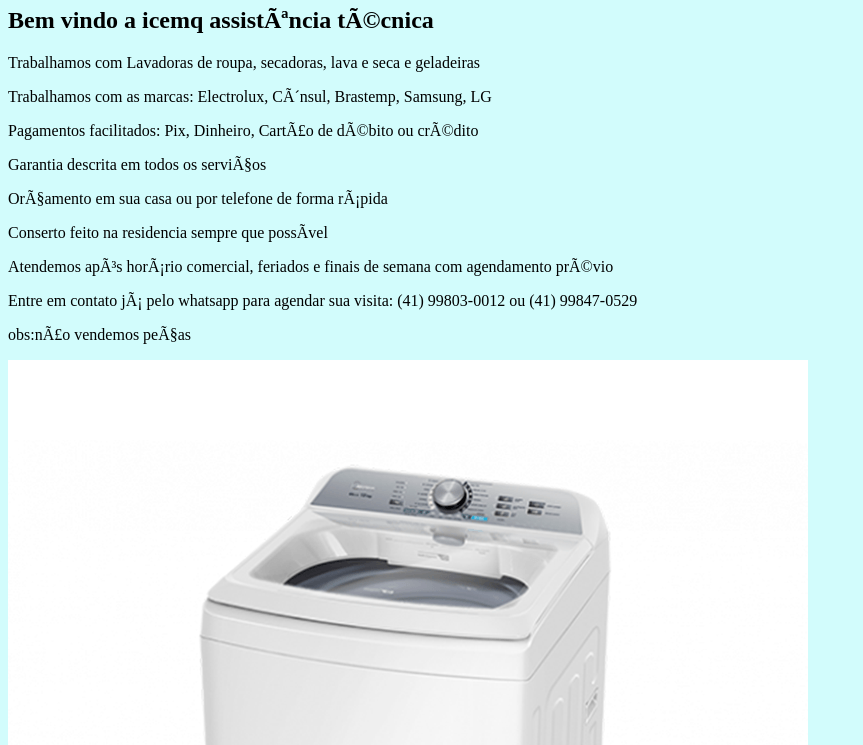
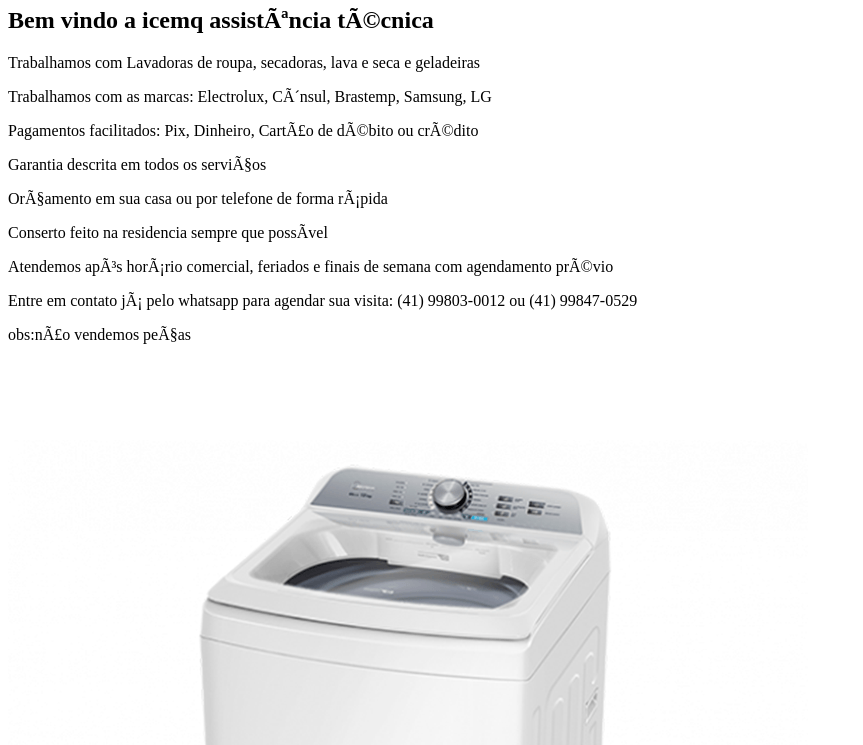
Before and after one commit to ferribaski/Programa-o-, a plain HTML site: page index.html in a window 1280 px wide. Shown: the part 73-818 px from the top of the page, without its empty margins (0-863 px from the left). Drawn offline with Linux system fonts and the light colour scheme.

Commit message:
Update style.css
;

```diff
--- a/style.css
+++ b/style.css
@@ -1,5 +1,5 @@
 body
-{background-color: rgb(210, 252, 252);}
+{background-color: whiter}
 h1
 {color:blue}
 h2
```
